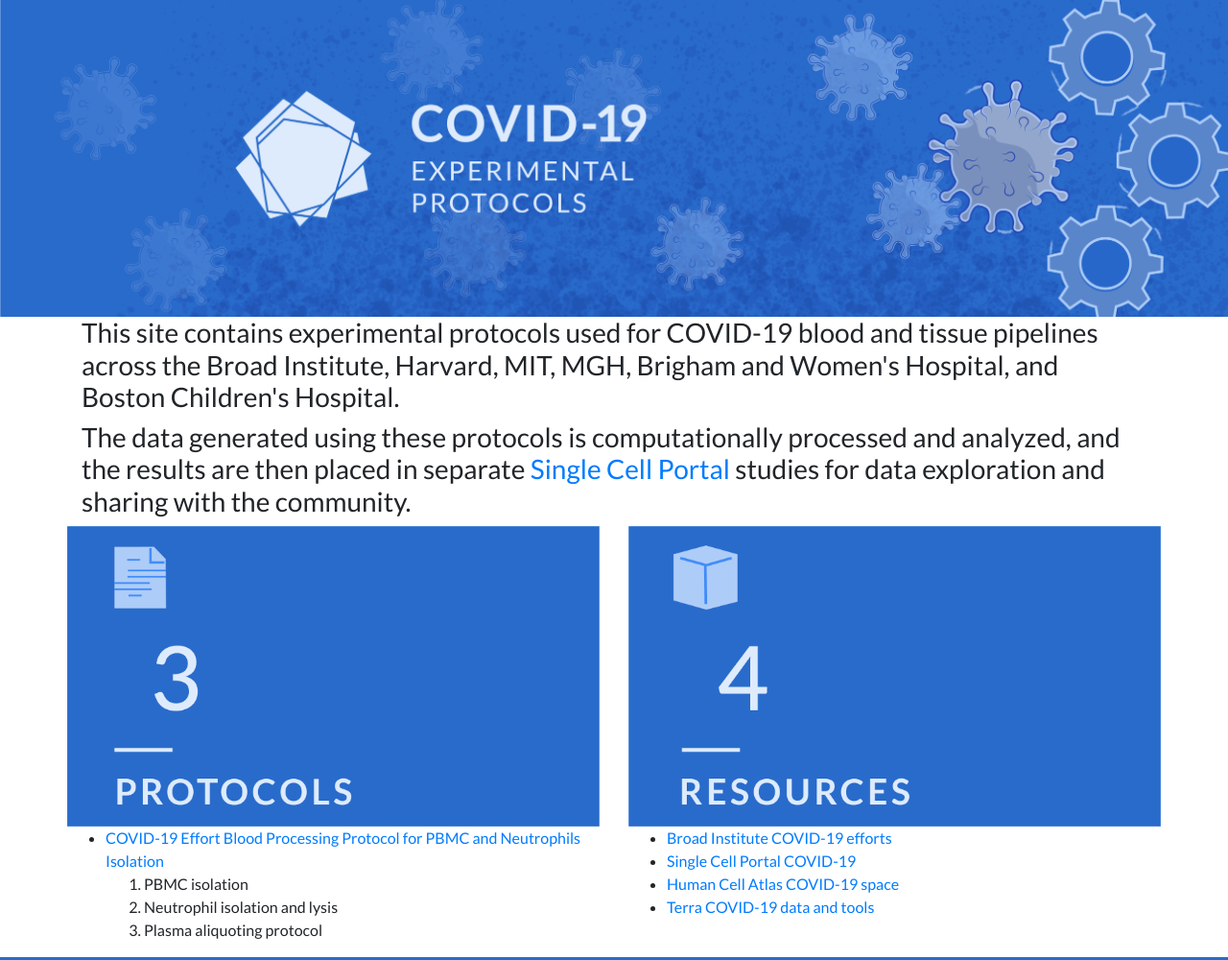
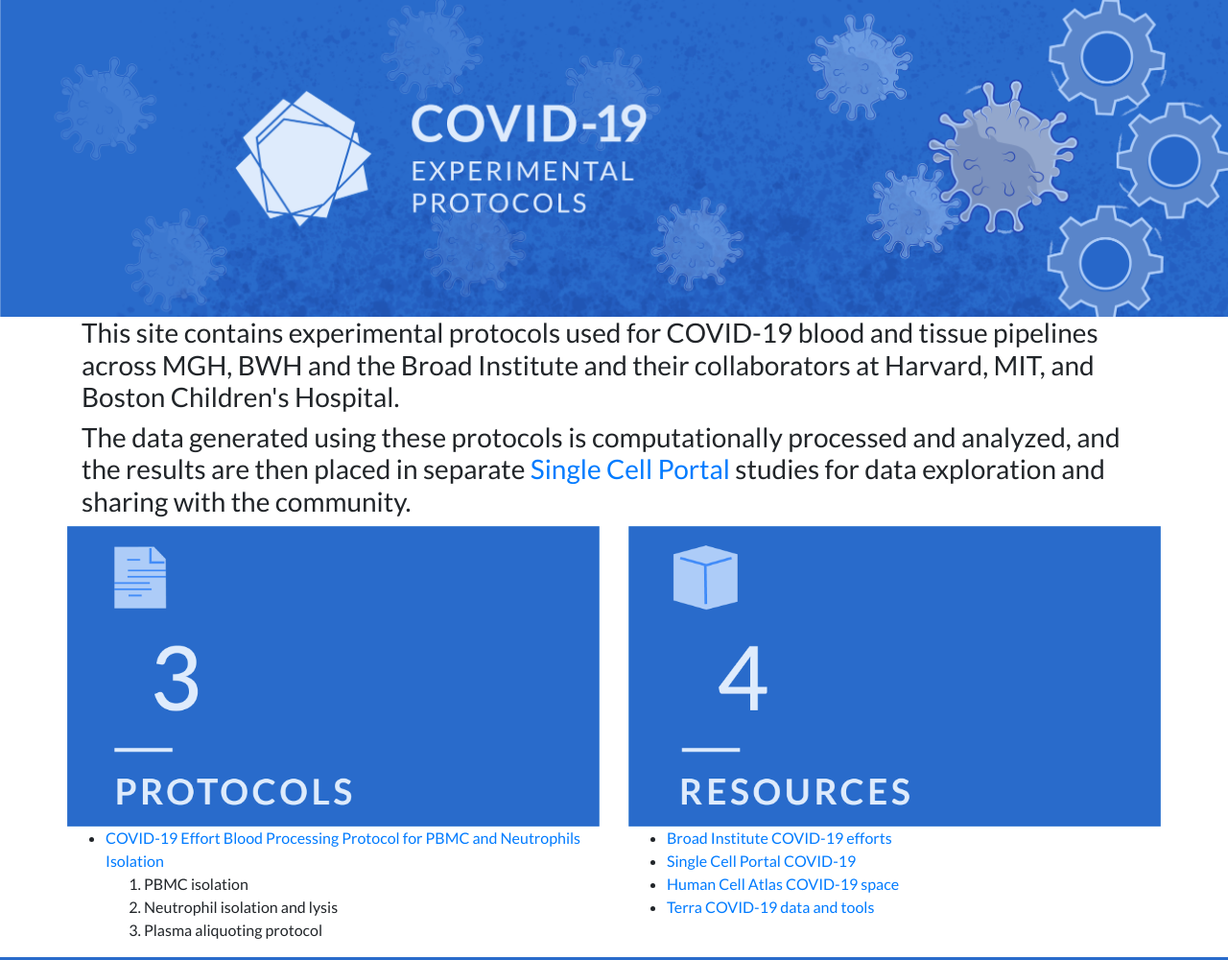
Before and after one commit to ahupalow/covid19-experimental-protocols, a plain HTML site: page index.html in a window 1280 px wide. Shown: the top 1000 px of the page at 96% size. Drawn offline with nearby package versions, Linux system fonts and the light colour scheme.

Commit message:
Update index.html

```diff
--- a/index.html
+++ b/index.html
@@ -75,8 +75,8 @@
 <div class="container">
     <div class="row">
         <div class="col">
-            <h3>This site contains experimental protocols used for COVID-19 blood and tissue pipelines across the Broad
-                Institute, Harvard, MIT, MGH, Brigham and Women's Hospital, and Boston Children's Hospital.</h3>
+            <h3>This site contains experimental protocols used for COVID-19 blood and tissue pipelines across MGH, BWH and the Broad
+                Institute and their collaborators at Harvard, MIT, and Boston Children's Hospital.</h3>
 
             <h3>The data generated using these protocols is computationally processed and analyzed, and the results are
                 then
```
